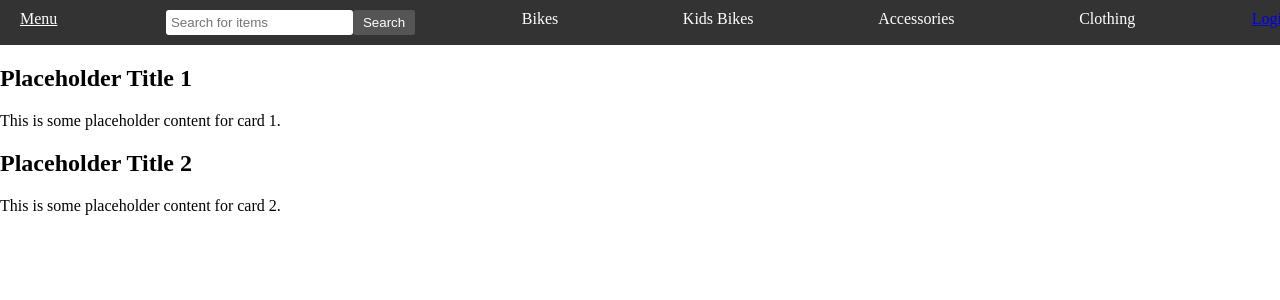
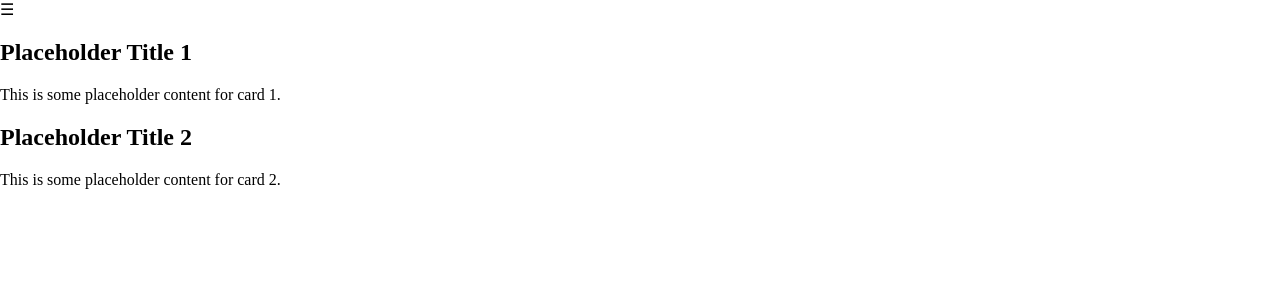
Before and after one commit to FordeTimmy/ppit, a React (Create React App) app: page /home in a window 1280 px wide. Shown: the top 300 px of the page. Built offline with nearby package versions, Linux system fonts and the light colour scheme.

Commit message:
Removed the nabvar added a side bar

```diff
--- a/src/componets/home.js
+++ b/src/componets/home.js
@@ -1,7 +1,7 @@
 // Home.js
 
 import React from 'react';
-import Navbar from './navbar';
+import Navbar from './sidebar';
 import './styles.css';
 import Card from './card'; // Correct import path
 
--- a/src/componets/navbar.js
+++ /dev/null
@@ -1,43 +0,0 @@
-import React from 'react';
-import { Link } from 'react-router-dom'; // Import Link from react-router-dom
-import './styles.css';
-
-const Navbar = () => {
-  return (
-    <nav>
-      <ul className="navbar">
-        <li className="dropdown">
-          <a href="#" className="dropbtn">Menu</a>
-          <div className="dropdown-content">
-            <a href="#">Home</a>
-            <a href="#">Contact Us</a>
-            <a href="#">About Us</a>
-            <a href="#">Brands</a>
-            <a href="#">Delivery Information</a>
-          </div>
-        </li>
-        <li className="search-bar">
-          <input type="text" placeholder="Search for items" />
-          <button type="submit">Search</button>
-        </li>
-        <li className="category">
-          <a href="#">Bikes</a>
-        </li>
-        <li className="category">
-          <a href="#">Kids Bikes</a>
-        </li>
-        <li className="category">
-          <a href="#">Accessories</a>
-        </li>
-        <li className="category">
-          <a href="#">Clothing</a>
-        </li>
-        <li className="login-button">
-          <Link to="/login">Login</Link> {/* Link to the login page */}
-        </li>
-      </ul>
-    </nav>
-  );
-}
-
-export default Navbar;
--- /dev/null
+++ b/src/componets/sidebar.js
@@ -0,0 +1,37 @@
+import React, { useState } from 'react';
+import { Link } from 'react-router-dom';
+import './styles.css'; // Make sure to update your styles to include the sidebar
+
+const Sidebar = () => {
+  // State to manage whether the sidebar is open or closed
+  const [isOpen, setIsOpen] = useState(false);
+
+  // Function to toggle the sidebar's visibility
+  const toggleSidebar = () => setIsOpen(!isOpen);
+
+  return (
+    <>
+      <div className="hamburger-menu" onClick={toggleSidebar}>
+        ☰ {/* This can be replaced with an icon */}
+      </div>
+      {isOpen && (
+        <aside className="sidebar">
+          <div className="shop-name">Our Shop</div>
+          <Link to="/cart" className="cart-link">
+            Cart {/* This can be replaced with an icon */}
+          </Link>
+          <ul className="sidebar-links">
+            <li><a href="#">Home</a></li>
+            <li><a href="#">Contact Us</a></li>
+            <li><a href="#">About Us</a></li>
+            <li><a href="#">Brands</a></li>
+            <li><a href="#">Delivery Information</a></li>
+            <li><Link to="/login">Login</Link></li>
+          </ul>
+        </aside>
+      )}
+    </>
+  );
+}
+
+export default Sidebar;
```
